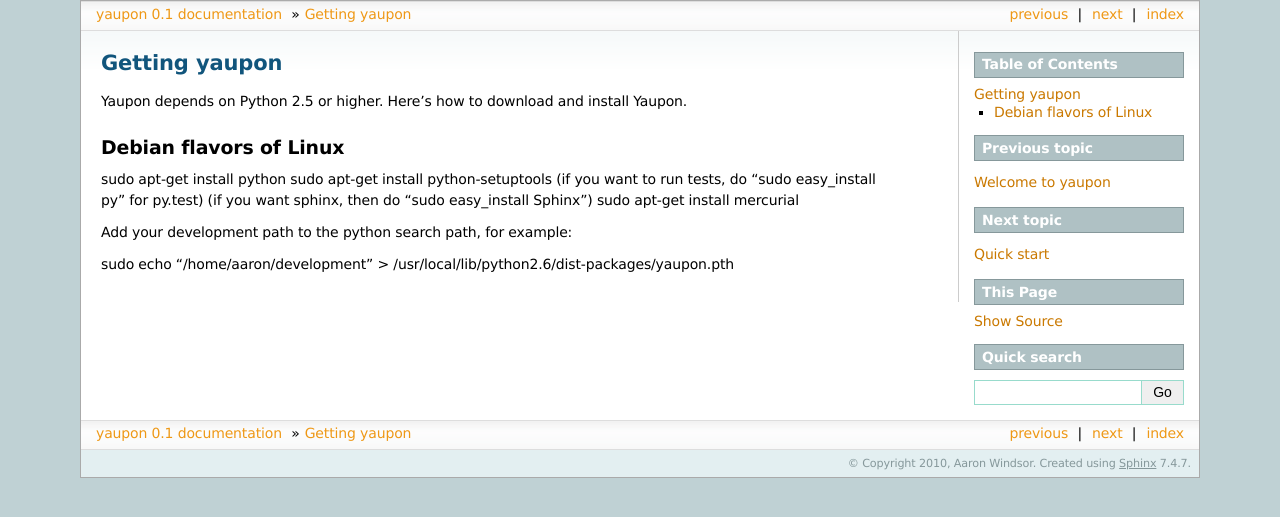
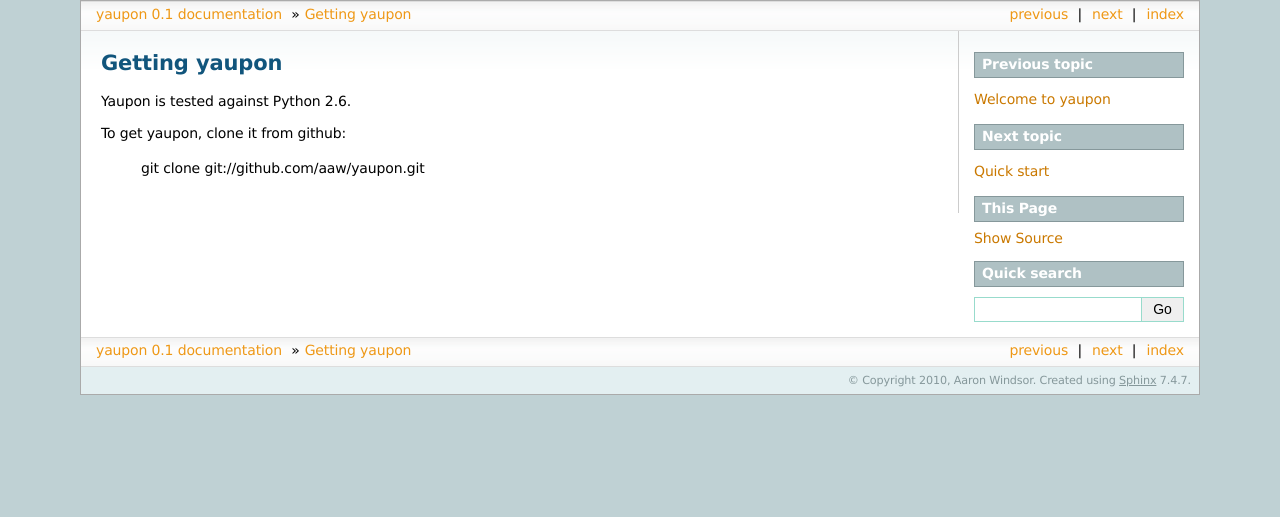
Before and after one commit to aaw/yaupon, a Sphinx documentation site: the page built from doc/source/getting_started.rst, in a window 1280 px wide. Shown: the top 517 px of the page. Built offline with Sphinx 7.4.7, drawn with Linux system fonts in a browser that asks for light colours.

Commit message:
committing changes to rst docs, testing out gh-pages submodule

```diff
--- a/doc/source/getting_started.rst
+++ b/doc/source/getting_started.rst
@@ -1,18 +1,8 @@
 Getting yaupon
 ==============
 
-Yaupon depends on Python 2.5 or higher. Here's how to download and
-install Yaupon.
+Yaupon is tested against Python 2.6.
 
-Debian flavors of Linux
-~~~~~~~~~~~~~~~~~~~~~~~
+To get yaupon, clone it from github:
 
-sudo apt-get install python
-sudo apt-get install python-setuptools
-(if you want to run tests, do "sudo easy_install py" for py.test)
-(if you want sphinx, then do "sudo easy_install Sphinx")
-sudo apt-get install mercurial
-
-Add your development path to the python search path, for example:
-
-sudo echo "/home/aaron/development" > /usr/local/lib/python2.6/dist-packages/yaupon.pth
+    git clone git://github.com/aaw/yaupon.git
```
